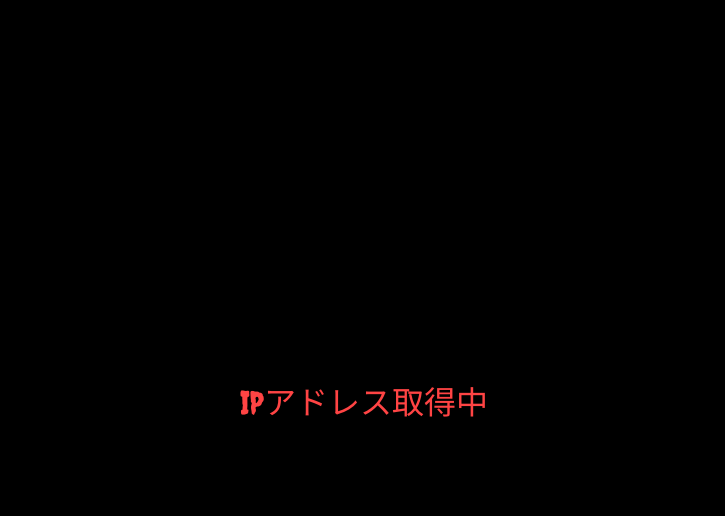
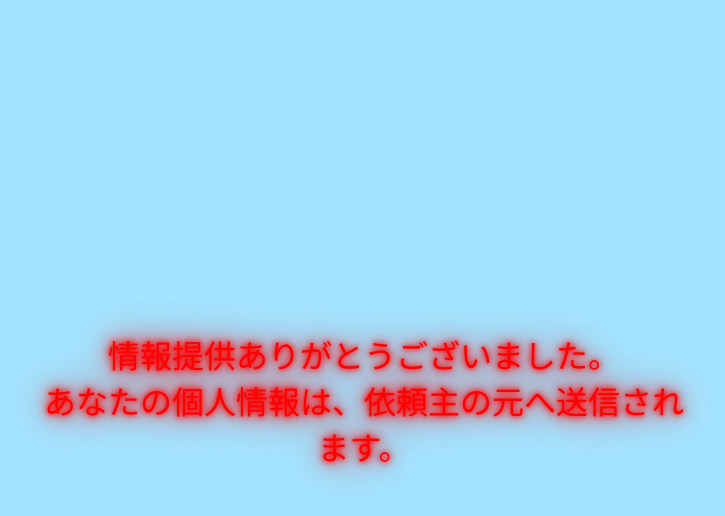
Before and after one commit to 613dydy/log-tracker, a plain HTML site: page index.html in a window 1280 px wide. Both pictures are taken after a click on the button "始める". Shown: the whole page, without its empty margins (276-1001 px from the left). Drawn offline with Linux system fonts and the light colour scheme.

Commit message:
Update index.html

```diff
--- a/index.html
+++ b/index.html
@@ -12,16 +12,13 @@
       padding: 0;
       overflow: hidden;
       font-family: 'Creepster', cursive, 'Segoe UI', sans-serif;
-    }
-
-    body {
       background: #a3e4ff;
+      color: #222;
+      height: 100vh;
       display: flex;
       justify-content: center;
       align-items: center;
-      height: 100vh;
       transition: background 0.3s, color 0.3s;
-      color: #222;
     }
 
     #start-button {
@@ -57,11 +54,20 @@
     #text-display {
       position: absolute;
       font-size: 2rem;
-      color: #ff4444;
+      text-align: center;
+      white-space: pre-line;
       opacity: 0;
       transition: opacity 0.3s;
-      text-align: center;
-      white-space: pre-line;
+      z-index: 10;
+    }
+
+    .glow-text {
+      color: #ff0000;
+      text-shadow:
+        0 0 5px #ff0000,
+        0 0 10px #ff0000,
+        0 0 20px #ff0000,
+        0 0 40px #ff2222;
     }
 
     .dark-mode {
@@ -73,10 +79,10 @@
 <body>
 
   <button id="start-button">始める</button>
-  <div id="text-display"></div>
+  <div id="text-display" class="glow-text"></div>
 
-  <!-- 丸い安心ボール -->
   <script>
+    // 安心ボール生成（最初だけ）
     for (let i = 0; i < 10; i++) {
       const ball = document.createElement('div');
       ball.classList.add('ball');
@@ -86,10 +92,7 @@
       ball.style.animationDuration = (Math.random() * 3 + 3) + 's';
       document.body.appendChild(ball);
     }
-  </script>
 
-  <!-- メインスクリプト -->
-  <script>
     const startButton = document.getElementById('start-button');
     const textDisplay = document.getElementById('text-display');
     const steps = [
@@ -105,12 +108,13 @@
     ];
 
     startButton.addEventListener('click', () => {
-      // 画面を即黒くして恐怖演出へ
+      // 即座に黒背景
       document.body.classList.add('dark-mode');
       startButton.style.display = 'none';
       document.querySelectorAll('.ball').forEach(b => b.remove());
 
-      // 中央にメッセージ表示
+      // 2秒後に文字表示開始
+      setTimeout(() => {
         textDisplay.style.opacity = 1;
         textDisplay.style.left = '50%';
         textDisplay.style.top = '50%';
@@ -126,7 +130,8 @@
             return;
           }
           textDisplay.textContent = steps[index];
-      }, 700); // 0.7秒ごとに表示切り替え
+        }, 50); // 0.05秒間隔
+      }, 2000); // 2秒待ってから表示開始
     });
   </script>
 
```
Lines whose indentation alone changed are shown as unchanged.
